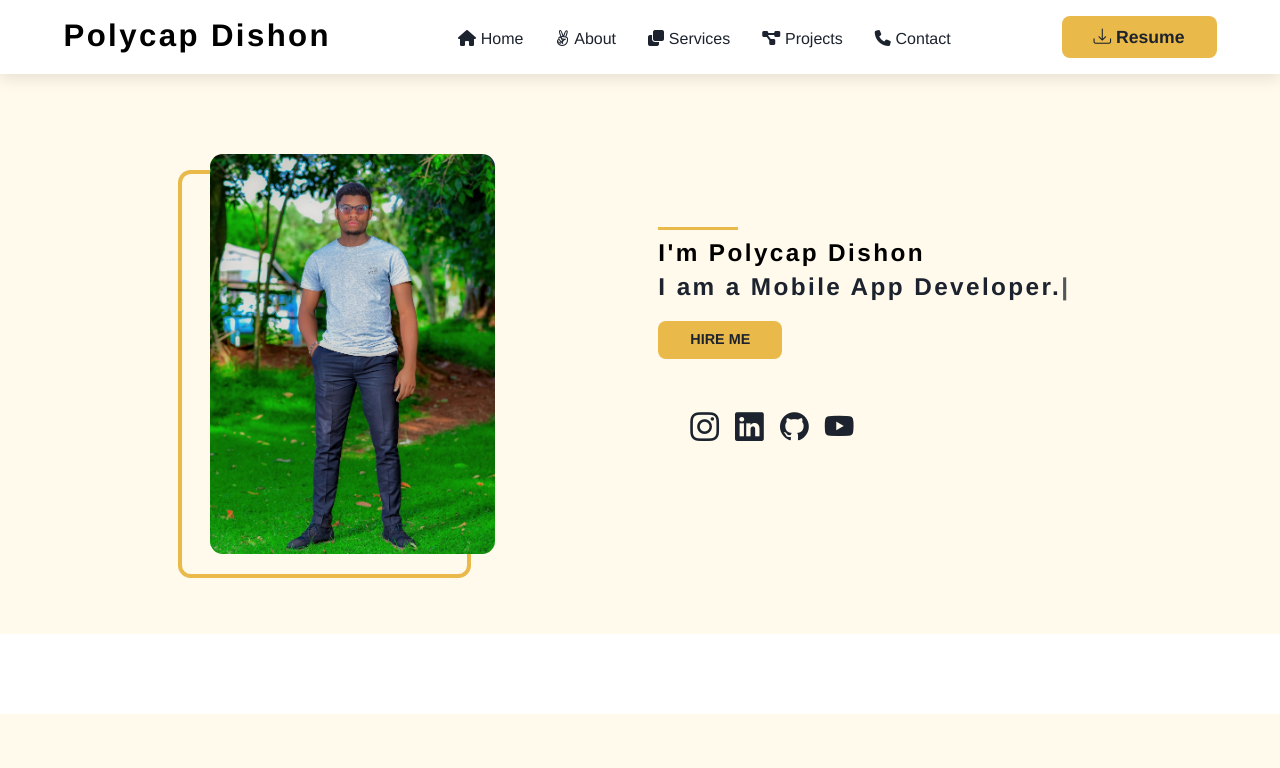
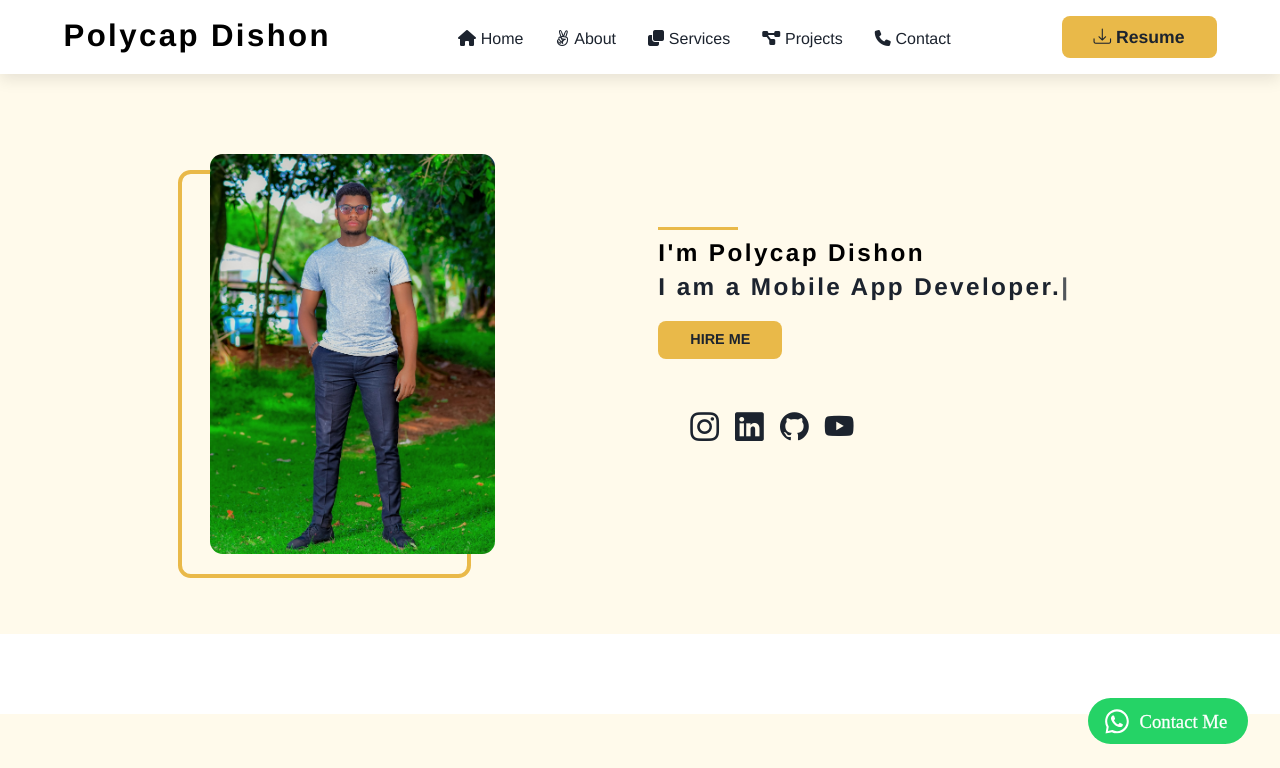
Before and after one commit to Dishon-dev/myportfolio, a plain HTML site: page index.html in a window 1280 px wide. Shown: the top 768 px of the page. Drawn offline with nearby package versions, Linux system fonts and the light colour scheme.

Commit message:
add fixed whatsapp chat link

```diff
--- a/css/styles.css
+++ b/css/styles.css
@@ -991,3 +991,14 @@ hr{
   }
 
 }
+
+.whatsapp_link {
+  position: fixed;
+  bottom: 3rem;
+  right: 2rem;
+  z-index: 9999;
+}
+
+.whatsapp {
+  width: 10rem;
+}
```
